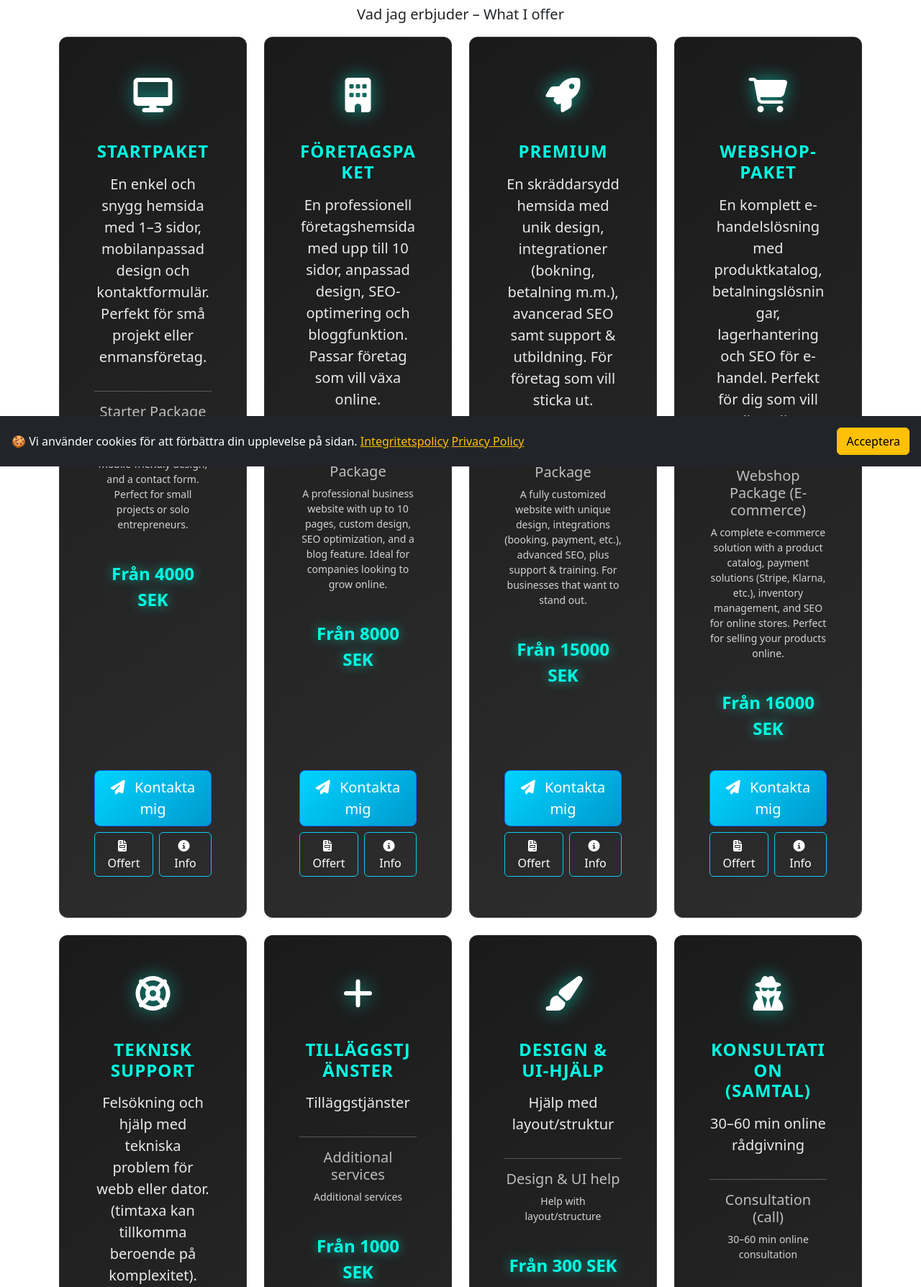
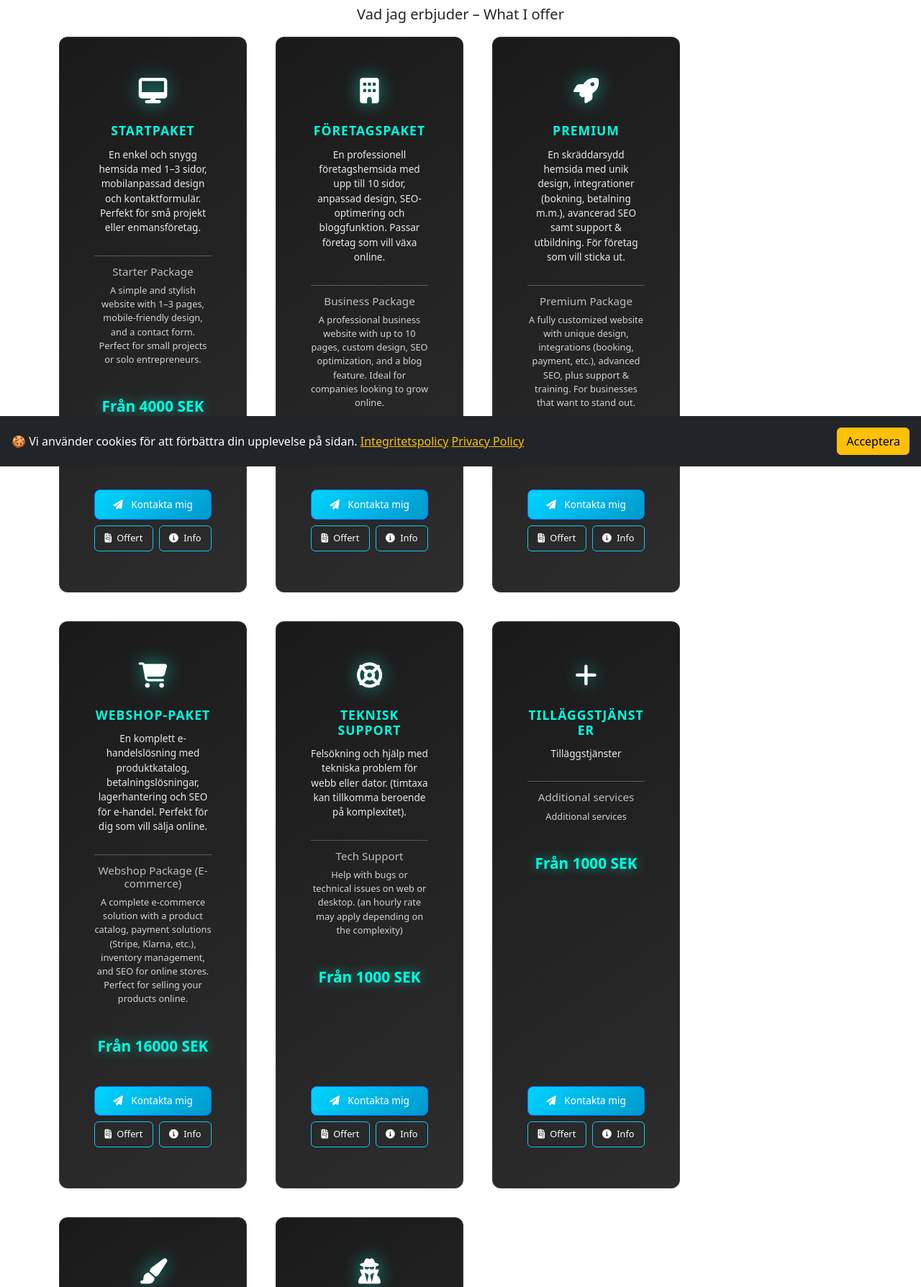
Before and after one commit to J-Anteskog/johans_digital_forge, a Django app: page /service/ in a window 1280 px wide. Shown: the part 152-1940 px from the top of the page at 72% size. Run offline with Django 5.2, Linux system fonts and the light colour scheme; data comes from the database, SQL or seed files in the repository; parts of the project's set-up code (start-up, migrations or seed data) failed here and were passed over.

Commit message:
Refactor service card styles for improved sizing, spacing, and hover effects

```diff
--- a/service/templates/service/service_list.html
+++ b/service/templates/service/service_list.html
@@ -14,19 +14,26 @@
 
 .service-card h4 {
   color: #00ffe1 !important;
+  font-size: 1.1rem !important;
 }
 
 .service-card .lead {
   color: rgba(255, 255, 255, 0.9) !important;
+  font-size: 0.85rem !important;
 }
 
 .service-card p {
   color: rgba(255, 255, 255, 0.8) !important;
+  font-size: 0.8rem !important;
+}
+
+.service-card h5 {
+  font-size: 0.95rem !important;
 }
 
 .service-card .price-tag {
   color: #00ffe1 !important;
-  font-size: 1.5rem !important;
+  font-size: 1.3rem !important;
   font-weight: 700 !important;
 }
 
@@ -34,23 +41,56 @@
   color: rgba(255, 255, 255, 0.7) !important;
 }
 
-/* Hover effects */
+/* Make cards smaller */
 .service-card {
+  max-width: 280px !important;
+  margin: 0 auto !important;
+  padding: 1.5rem 1.25rem !important;
   transition: transform 0.4s ease, box-shadow 0.4s ease !important;
-  max-width: 320px;
-  margin: 0 auto;
 }
 
+/* Smaller icons */
+.service-card i.fa-3x {
+  font-size: 2.2rem !important;
+  margin-bottom: 1rem !important;
+}
+
+/* Smaller buttons */
+.service-card .btn-lg {
+  font-size: 0.85rem !important;
+  padding: 0.6rem 1rem !important;
+}
+
+.service-card .btn-outline-info {
+  font-size: 0.8rem !important;
+  padding: 0.45rem 0.75rem !important;
+}
+
+/* Reduce spacing */
+.service-card hr {
+  margin: 0.75rem 0 !important;
+}
+
+.service-card .mb-3 {
+  margin-bottom: 0.75rem !important;
+}
+
+/* Hover effects */
 .service-card:hover {
-  transform: translateY(-20px) scale(1.03) !important;
-  box-shadow: 0 25px 60px rgba(0, 255, 225, 0.5) !important;
+  transform: translateY(-15px) scale(1.02) !important;
+  box-shadow: 0 20px 50px rgba(0, 255, 225, 0.4) !important;
+  border-color: rgba(0, 255, 225, 0.8) !important;
   z-index: 100 !important;
-  border-color: rgba(0, 255, 225, 0.8) !important;
 }
 
 .service-card:hover i {
-  transform: scale(1.15) rotate(3deg) !important;
-  filter: drop-shadow(0 0 25px rgba(0, 255, 225, 1)) !important;
+  transform: scale(1.12) rotate(3deg) !important;
+  filter: drop-shadow(0 0 20px rgba(0, 255, 225, 1)) !important;
+}
+
+/* Tighter grid spacing */
+.row.g-4 {
+  gap: 1rem !important;
 }
 </style>
 
```
